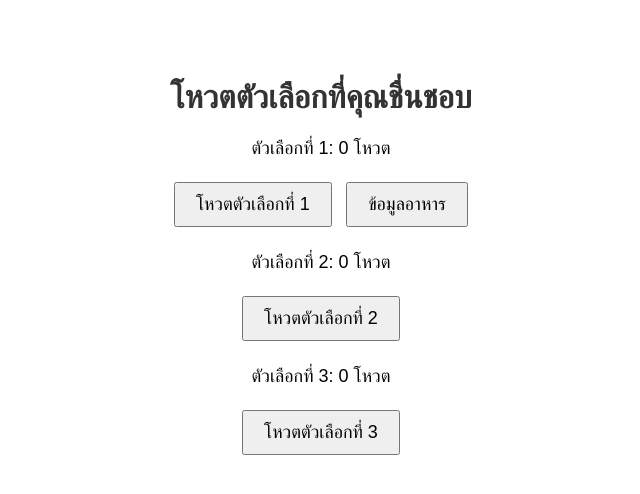
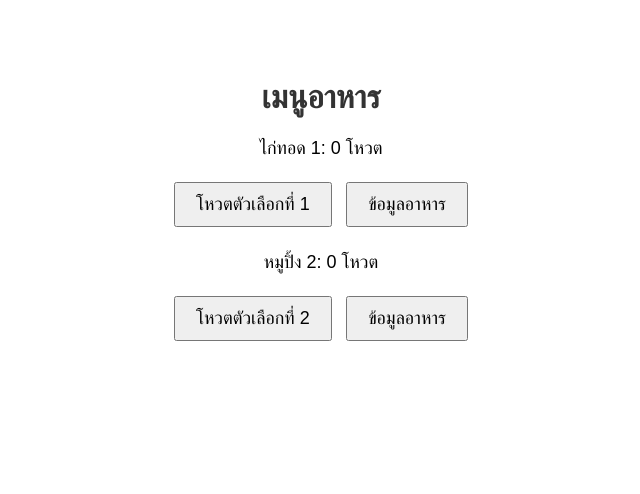
Before and after one commit to BlueHawaii99/BlueHawaii99.github.io, a plain HTML site: page index.html in a window 1280 px wide. Shown: the whole page, without its empty margins (319-959 px from the left). Drawn offline with Linux system fonts and the light colour scheme.

Commit message:
Update index.html

```diff
--- a/index.html
+++ b/index.html
@@ -3,7 +3,7 @@
 <head>
     <meta charset="UTF-8">
     <meta name="viewport" content="width=device-width, initial-scale=1.0">
-    <title>ระบบโหวต</title>
+    <title>ลุงรักป้าติ๋ม</title>
     <style>
         body {
             font-family: Arial, sans-serif;
@@ -29,22 +29,19 @@
 </head>
 <body>
 
-    <h1>โหวตตัวเลือกที่คุณชื่นชอบ</h1>
+    <h1>เมนูอาหาร
+    </h1>
 
     <div class="vote-option">
-        <p>ตัวเลือกที่ 1: <span id="vote1">0</span> โหวต</p>
+        <p>ไก่ทอด 1: <span id="vote1">0</span> โหวต</p>
         <button onclick="vote('option1')">โหวตตัวเลือกที่ 1</button>
         <a href="https://www.example.com"><button>ข้อมูลอาหาร</button></a>
     </div>
 
     <div class="vote-option">
-        <p>ตัวเลือกที่ 2: <span id="vote2">0</span> โหวต</p>
+        <p>หมูปิ้ง 2: <span id="vote2">0</span> โหวต</p>
         <button onclick="vote('option2')">โหวตตัวเลือกที่ 2</button>
-    </div>
-
-    <div class="vote-option">
-        <p>ตัวเลือกที่ 3: <span id="vote3">0</span> โหวต</p>
-        <button onclick="vote('option3')">โหวตตัวเลือกที่ 3</button>
+        <a href="https://www.example.com"><button>ข้อมูลอาหาร</button></a>
     </div>
 
     <script>
@@ -52,13 +49,11 @@
         let votes = {
             option1: localStorage.getItem('option1') ? parseInt(localStorage.getItem('option1')) : 0,
             option2: localStorage.getItem('option2') ? parseInt(localStorage.getItem('option2')) : 0,
-            option3: localStorage.getItem('option3') ? parseInt(localStorage.getItem('option3')) : 0
         };
 
         // แสดงค่าโหวตเมื่อโหลดหน้าเว็บ
         document.getElementById('vote1').textContent = votes.option1;
         document.getElementById('vote2').textContent = votes.option2;
-        document.getElementById('vote3').textContent = votes.option3;
 
         function vote(option) {
             // เพิ่มคะแนนโหวตให้กับตัวเลือกที่ถูกกด
@@ -68,7 +63,6 @@
             // อัปเดตค่าที่แสดงในหน้าเว็บ
             document.getElementById('vote1').textContent = votes.option1;
             document.getElementById('vote2').textContent = votes.option2;
-            document.getElementById('vote3').textContent = votes.option3;
         }
     </script>
 
```
